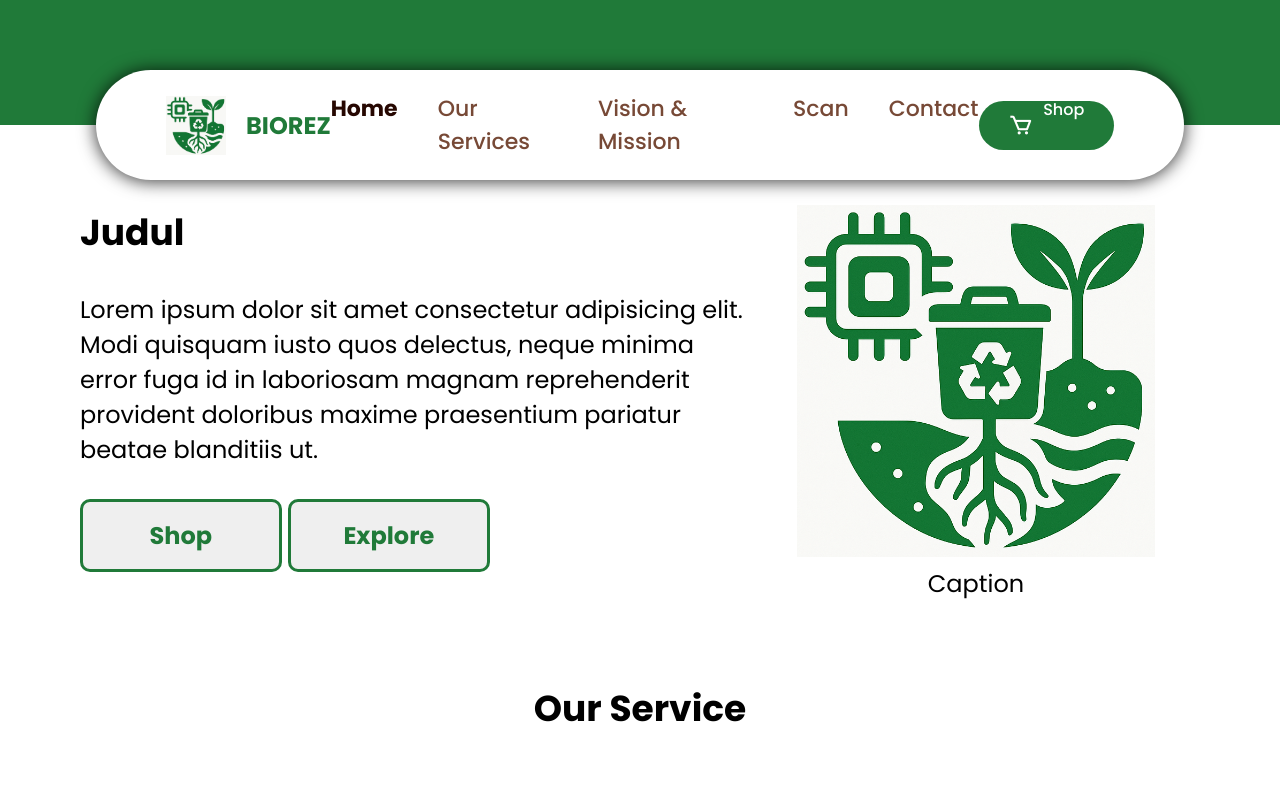
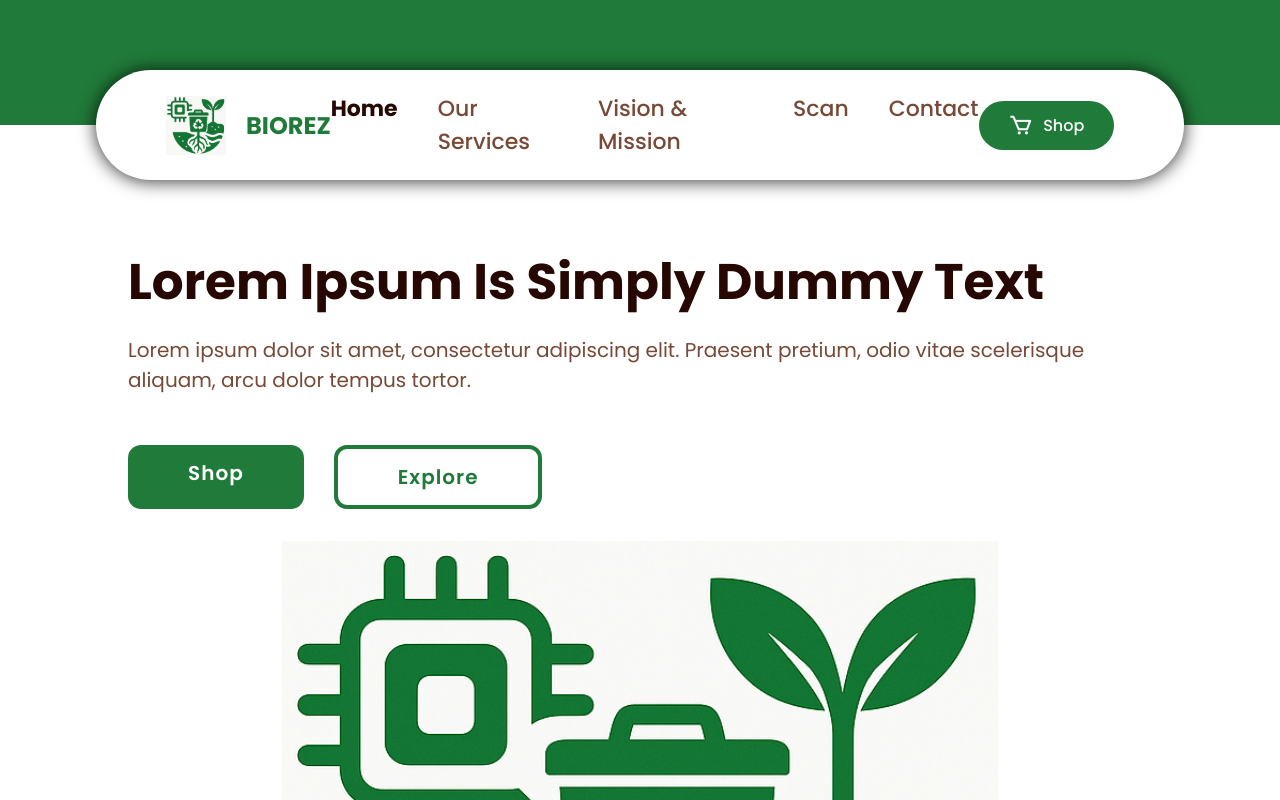
Before and after one commit to Fadhli2803/capstone-project, a plain HTML site: page index.html in a window 1280 px wide. Shown: the top 800 px of the page. Drawn offline with nearby package versions, Linux system fonts and the light colour scheme; a script that the page names is missing.

Commit message:
revisi home page

```diff
--- a/index.html
+++ b/index.html
@@ -7,19 +7,27 @@
     <link rel="stylesheet" href="styles.css" />
     <!-- <link rel="stylesheet" href="responsive.css" /> -->
     <!-- Box Icons -->
-    <link rel="stylesheet" href="https://cdn.jsdelivr.net/npm/boxicons@latest/css/boxicons.min.css" />
+    <link
+      rel="stylesheet"
+      href="https://cdn.jsdelivr.net/npm/boxicons@latest/css/boxicons.min.css"
+    />
 
     <link rel="icon" type="image/png" href="images/biorezLogo.png" />
     <title>BIOREZ Website</title>
   </head>
   <body>
+    <!-- NAVBAR -->
     <header>
       <div class="header-background"></div>
       <nav id="nav-element">
         <div class="navbar-container" id="navbar-container">
           <div class="logo-container">
             <div class="logo">
-              <img src="images/biorezLogo.png" alt="BIOREZ-logo" class="logo-image" />
+              <img
+                src="images/biorezLogo.png"
+                alt="BIOREZ-logo"
+                class="logo-image"
+              />
               <h2 class="logo-name">BIOREZ</h2>
             </div>
             <p id="close-button">X</p>
@@ -46,27 +54,27 @@
     </header>
 
     <main>
+      <!-- HOME -->
       <section id="home">
-        <div class="content-home">
-          <div class="description">
-            <h1>Judul</h1>
+        <div class="home-container">
+          <div class="home-description">
+            <h1>Lorem Ipsum Is Simply Dummy Text</h1>
             <p>
-              Lorem ipsum dolor sit amet consectetur adipisicing elit. Modi quisquam iusto quos delectus, neque minima error fuga id in laboriosam magnam reprehenderit provident doloribus maxime praesentium pariatur beatae blanditiis ut.
+              Lorem ipsum dolor sit amet, consectetur adipiscing elit. Praesent pretium, odio vitae scelerisque aliquam, arcu dolor tempus tortor.
             </p>
-
-            <button>Shop</button>
-            <button>Explore</button>
+            <div class="home-btn">
+              <a href="#/" class="btn btn-1">Shop</a>
+              <a href="#/" class="btn btn-2">Explore</a>
+            </div>
           </div>
 
-          <div class="image-content">
-            <img src="./images/biorezLogo.png" alt="image-content" />
-            <caption>
-              Caption
-            </caption>
+          <div class="home-img">
+            <img src="./images/biorezLogo.png" alt="hero image" />
           </div>
         </div>
       </section>
 
+      <!-- OUR SERVICES -->
       <section id="services">
         <div class="content-service">
           <h1>Our Service</h1>
@@ -101,13 +109,22 @@
 
           <div class="describtion">
             <h1>Our Vision & Mission</h1>
-            <p>Lorem ipsum dolor sit amet consectetur adipisicing elit. Vitae laboriosam voluptatum, sed eveniet recusandae</p>
+            <p>
+              Lorem ipsum dolor sit amet consectetur adipisicing elit. Vitae
+              laboriosam voluptatum, sed eveniet recusandae
+            </p>
 
             <h2>Vision</h2>
-            <p>Lorem ipsum dolor sit amet consectetur adipisicing elit. Vitae laboriosam voluptatum, sed eveniet recusandae</p>
+            <p>
+              Lorem ipsum dolor sit amet consectetur adipisicing elit. Vitae
+              laboriosam voluptatum, sed eveniet recusandae
+            </p>
 
             <h2>Mission</h2>
-            <p>Lorem ipsum dolor sit amet consectetur adipisicing elit. Vitae laboriosam voluptatum, sed eveniet recusandae</p>
+            <p>
+              Lorem ipsum dolor sit amet consectetur adipisicing elit. Vitae
+              laboriosam voluptatum, sed eveniet recusandae
+            </p>
           </div>
         </div>
       </section>
--- a/styles.css
+++ b/styles.css
@@ -1,10 +1,10 @@
-@import url('https://fonts.googleapis.com/css2?family=Poppins:ital,wght@0,100;0,200;0,300;0,400;0,500;0,600;0,700;0,800;0,900;1,100;1,200;1,300;1,400;1,500;1,600;1,700;1,800;1,900&display=swap');
+@import url("https://fonts.googleapis.com/css2?family=Poppins:ital,wght@0,100;0,200;0,300;0,400;0,500;0,600;0,700;0,800;0,900;1,100;1,200;1,300;1,400;1,500;1,600;1,700;1,800;1,900&display=swap");
 
 * {
   padding: 0;
   margin: 0;
   box-sizing: border-box;
-  font-family: 'Poppins', sans-serif;
+  font-family: "Poppins", sans-serif;
   list-style: none;
   text-decoration: none;
   scroll-behavior: smooth;
@@ -29,6 +29,7 @@ body {
   height: 100vh;
 }
 
+/* NAVIGATION BAR */
 header {
   position: relative;
 }
@@ -122,7 +123,6 @@ nav {
 
 .header-button p {
   font-weight: 500;
-  /* display: none; */
 }
 
 .header-button .line-header {
@@ -137,45 +137,73 @@ nav {
   display: none;
 }
 
+/* HOME */
 main {
   flex: 1;
-  font-size: 24px;
+  padding: 120px 10%;
 }
 
-.content-home {
-  display: flex;
+.home-container {
+  display: grid;
+  grid-template-columns: repeat(auto-fit, minmax(550px, 1fr));
+  align-items: center;
   width: 100%;
-  padding: 5rem;
+  gap: 2rem;
 }
 
-.content-home .description {
-  width: 60%;
+.home-description h1 {
+  font-size: var(--title-font);
+  color: var(--title-color);
 }
 
-h1,
-p {
-  margin-bottom: 2rem;
+.home-description p {
+  margin: 15px 0 50px;
+  font-size: var(--p-font);
+  color: var(--text-color);
 }
 
-button {
-  width: 30%;
-  border: #207a39 solid;
-  border-radius: 10px;
-  font-size: 24px;
-  color: #207a39;
-  font-weight: bold;
-  padding: 1rem;
+.home-btn {
+  display: flex;
+  gap: 30px;
 }
 
-.image-content {
-  width: 40%;
-  text-align: center;
+.btn {
+  padding: 13px 60px;
+  color: var(--secondary-color);
+  background: var(--main-color);
+  border-radius: 13px;
+  font-size: var(--p-font);
+  font-weight: 600;
+  letter-spacing: 1px;
+  transition: all 0.5s ease;
 }
 
-.image-content img {
-  width: 80%;
+.btn-1:hover {
+  transform: scale(1.1);
 }
 
+.btn-2 {
+  background: none;
+  color: var(--main-color);
+  border: 4px solid var(--main-color);
+}
+
+.btn-2:hover {
+  background: var(--main-color);
+  color: var(--secondary-color);
+}
+
+.home-img {
+  display: flex;
+  justify-content: center;
+}
+
+.home-img img {
+  width: 70%;
+  height: auto;
+}
+
+/* OUR SERVICES */
 .content-service h1 {
   text-align: center;
 }
@@ -194,10 +222,3 @@ button {
   display: flex;
   padding: 5rem;
 }
-
-/* Styling Home Page Disini */
-
-
-
-
-/* Kalo udh kelar, langsung.... */
```
